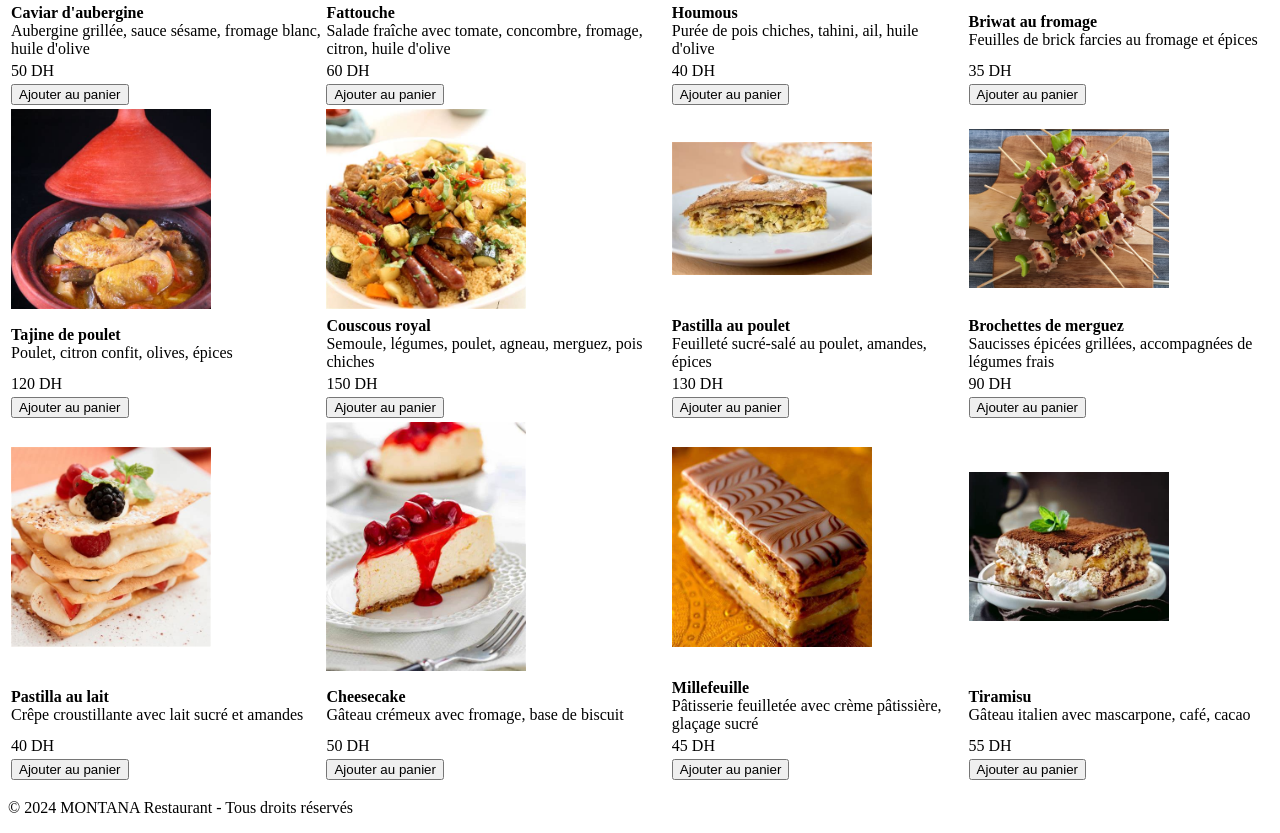
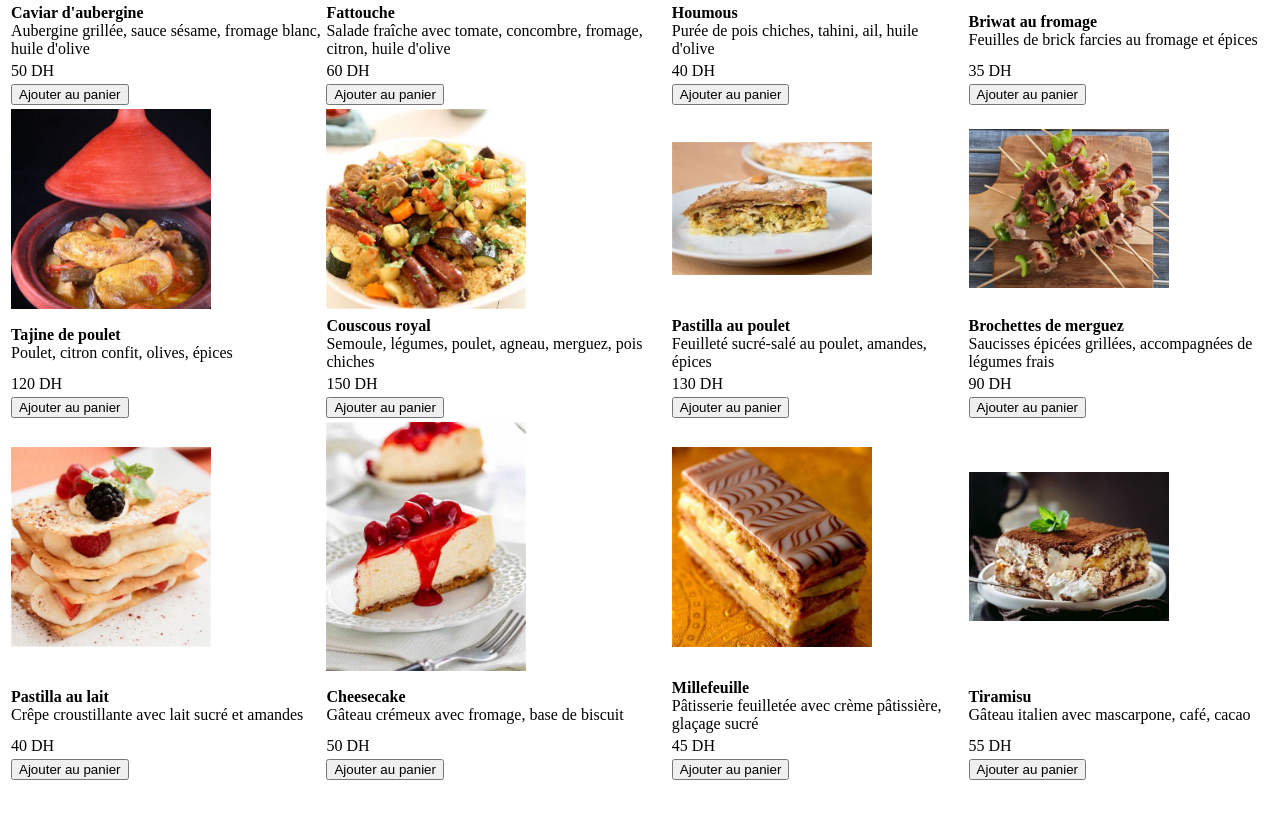
Before and after one commit to imaddouiou/restaurant, a plain HTML site: page menu.html in a window 1280 px wide. Shown: the part 372-1205 px from the top of the page. After the commit the page ends 1163 px from the top, so only its background shows below. Drawn offline with Linux system fonts and the light colour scheme.

Commit message:
Update menu.html
change from footer

```diff
--- a/menu.html
+++ b/menu.html
@@ -102,7 +102,7 @@
     </main>
 
     <footer>
-        <p>&copy; 2024 MONTANA Restaurant - Tous droits réservés</p>
+
     </footer>
 </body>
 </html>
```
